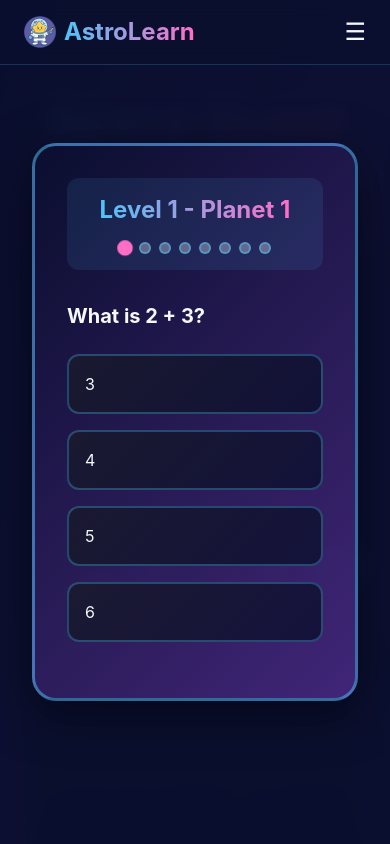
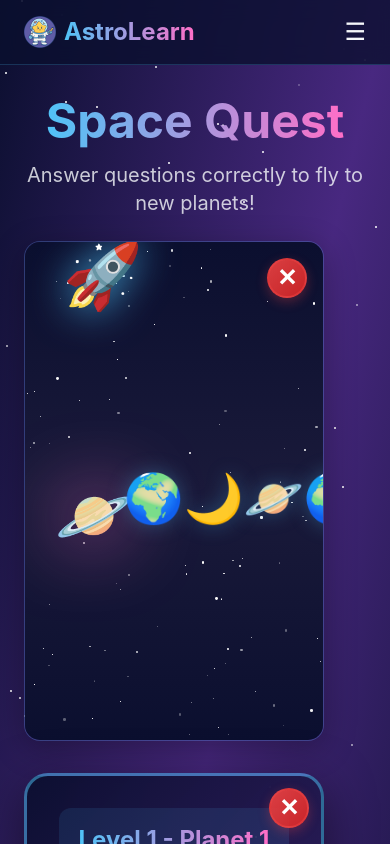
Before and after one commit to anshikarm2007-lab/AstroLearnFBLA, a plain HTML site: page game.html in a window 390 px wide. Shown: the top 844 px of the page. Drawn offline with nearby package versions, Linux system fonts and the light colour scheme.

Commit message:
Add exit buttons and side-by-side layout for Space Quest game

```diff
--- a/game.html
+++ b/game.html
@@ -8,7 +8,7 @@
     <link rel="stylesheet" href="styles.css">
     <style>
         .game-container {
-            min-height: calc(100vh - 200px);
+            min-height: 500px;
             position: relative;
             overflow: hidden;
         }
@@ -100,7 +100,26 @@
                 opacity: 0;
             }
         }
+        .game-layout {
+            display: flex;
+            gap: 2rem;
+            align-items: flex-start;
+            flex-wrap: wrap;
+        }
+        .game-container {
+            flex: 1;
+            min-width: 300px;
+        }
         .question-overlay {
+            flex: 0 0 400px;
+            min-width: 300px;
+            max-width: 500px;
+            display: none;
+        }
+        .question-overlay:not(.hidden) {
+            display: block;
+        }
+        .fullscreen-overlay {
             position: fixed;
             top: 0;
             left: 0;
@@ -114,14 +133,41 @@
             justify-content: center;
             padding: 2rem;
         }
+        .fullscreen-overlay.hidden {
+            display: none;
+        }
         .question-card {
             background: linear-gradient(135deg, rgba(11, 15, 47, 0.95) 0%, rgba(72, 40, 128, 0.9) 100%);
             border: 3px solid rgba(79, 195, 247, 0.5);
             border-radius: 24px;
             padding: 2rem;
+            width: 100%;
+            box-shadow: 0 12px 48px rgba(0, 0, 0, 0.5);
+            position: sticky;
+            top: 2rem;
+            max-height: calc(100vh - 200px);
+            overflow-y: auto;
+        }
+        .fullscreen-overlay .question-card {
+            position: relative;
+            top: 0;
+            max-height: none;
             max-width: 600px;
             width: 100%;
-            box-shadow: 0 12px 48px rgba(0, 0, 0, 0.5);
+        }
+        @media (max-width: 768px) {
+            .game-layout {
+                flex-direction: column;
+            }
+            .question-overlay {
+                flex: 1;
+                max-width: 100%;
+            }
+            .question-card {
+                position: relative;
+                top: 0;
+                max-height: none;
+            }
         }
         .level-info {
             text-align: center;
@@ -201,6 +247,42 @@
             transform: scale(1.05);
             box-shadow: 0 8px 24px rgba(79, 195, 247, 0.4);
         }
+        .exit-btn {
+            position: absolute;
+            top: 1rem;
+            right: 1rem;
+            width: 40px;
+            height: 40px;
+            border-radius: 50%;
+            background: linear-gradient(135deg, rgba(239, 68, 68, 0.9) 0%, rgba(220, 38, 38, 0.9) 100%);
+            border: 2px solid rgba(239, 68, 68, 0.5);
+            color: white;
+            font-size: 1.5rem;
+            font-weight: bold;
+            cursor: pointer;
+            display: flex;
+            align-items: center;
+            justify-content: center;
+            z-index: 50;
+            transition: all 0.3s;
+            box-shadow: 0 4px 12px rgba(239, 68, 68, 0.3);
+        }
+        .question-card .exit-btn {
+            top: 0.75rem;
+            right: 0.75rem;
+        }
+        .exit-btn:hover {
+            transform: scale(1.1);
+            background: linear-gradient(135deg, rgba(239, 68, 68, 1) 0%, rgba(220, 38, 38, 1) 100%);
+            box-shadow: 0 6px 20px rgba(239, 68, 68, 0.5);
+            border-color: rgba(239, 68, 68, 0.8);
+        }
+        .exit-btn:active {
+            transform: scale(0.95);
+        }
+        .question-card {
+            position: relative;
+        }
     </style>
 </head>
 <body class="bg-gradient-to-br from-[#0B0F2F] via-[#482880] to-[#0B0F2F] min-h-screen text-[#F5F7FA] overflow-x-hidden">
@@ -249,16 +331,19 @@
                 <p class="text-xl text-[#F5F7FA]/80">Answer questions correctly to fly to new planets!</p>
             </div>
 
+            <div class="game-layout">
                 <div class="game-container glass-card p-6" id="gameContainer">
+                    <button class="exit-btn" id="exitGameBtn" title="Exit Game">✕</button>
                     <div class="space-background" id="spaceBackground"></div>
                     <div class="planet-path" id="planetPath"></div>
                     <div class="rocket" id="rocket">🚀</div>
                     <div id="asteroidContainer"></div>
                 </div>
 
-        <!-- Question Overlay -->
+                <!-- Question Card -->
                 <div class="question-overlay hidden" id="questionOverlay">
                     <div class="question-card">
+                        <button class="exit-btn" id="exitQuestionBtn" title="Exit Game">✕</button>
                         <div class="level-info">
                             <h2 class="text-2xl font-bold mb-2">
                                 <span class="bg-gradient-to-r from-[#4FC3F7] to-[#FF6EC7] bg-clip-text text-transparent">
@@ -272,9 +357,11 @@
                         <div class="mt-4 text-sm text-[#F5F7FA]/70 text-center" id="feedbackText"></div>
                     </div>
                 </div>
+            </div>
 
         <!-- Level Complete Overlay -->
-        <div class="question-overlay hidden" id="levelCompleteOverlay">
+        <div class="fullscreen-overlay hidden" id="levelCompleteOverlay">
+            <button class="exit-btn" id="exitLevelCompleteBtn" title="Exit Game">✕</button>
             <div class="question-card level-complete">
                 <div class="text-6xl mb-4">🎉</div>
                 <h2 class="text-3xl font-bold mb-4">
@@ -288,7 +375,8 @@
         </div>
 
         <!-- Game Complete Overlay -->
-        <div class="question-overlay hidden" id="gameCompleteOverlay">
+        <div class="fullscreen-overlay hidden" id="gameCompleteOverlay">
+            <button class="exit-btn" id="exitGameCompleteBtn" title="Exit Game">✕</button>
             <div class="question-card game-complete">
                 <div class="text-6xl mb-4">🏆</div>
                 <h2 class="text-3xl font-bold mb-4">
@@ -702,9 +790,20 @@
             initGame();
         }
 
+        // Exit game function
+        function exitGame() {
+            if (confirm('Are you sure you want to exit Space Quest? Your progress will not be saved.')) {
+                window.location.href = 'dashboard.html';
+            }
+        }
+
         // Event listeners
         document.getElementById('nextLevelBtn').addEventListener('click', nextLevel);
         document.getElementById('restartGameBtn').addEventListener('click', restartGame);
+        document.getElementById('exitGameBtn').addEventListener('click', exitGame);
+        document.getElementById('exitQuestionBtn').addEventListener('click', exitGame);
+        document.getElementById('exitLevelCompleteBtn').addEventListener('click', exitGame);
+        document.getElementById('exitGameCompleteBtn').addEventListener('click', exitGame);
 
         // Initialize on load
         document.addEventListener('DOMContentLoaded', () => {
```
Lines whose indentation alone changed are shown as unchanged.
